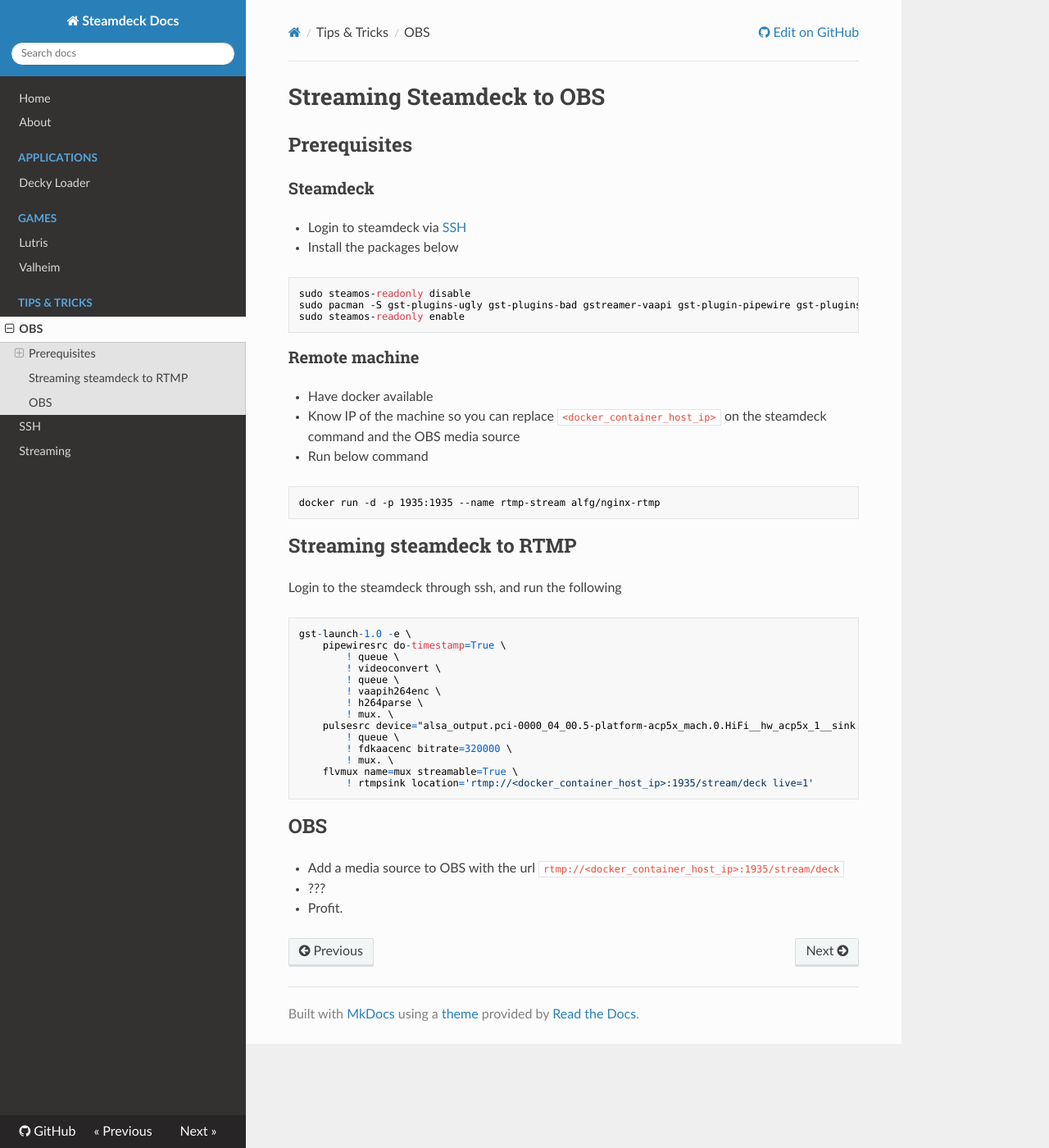
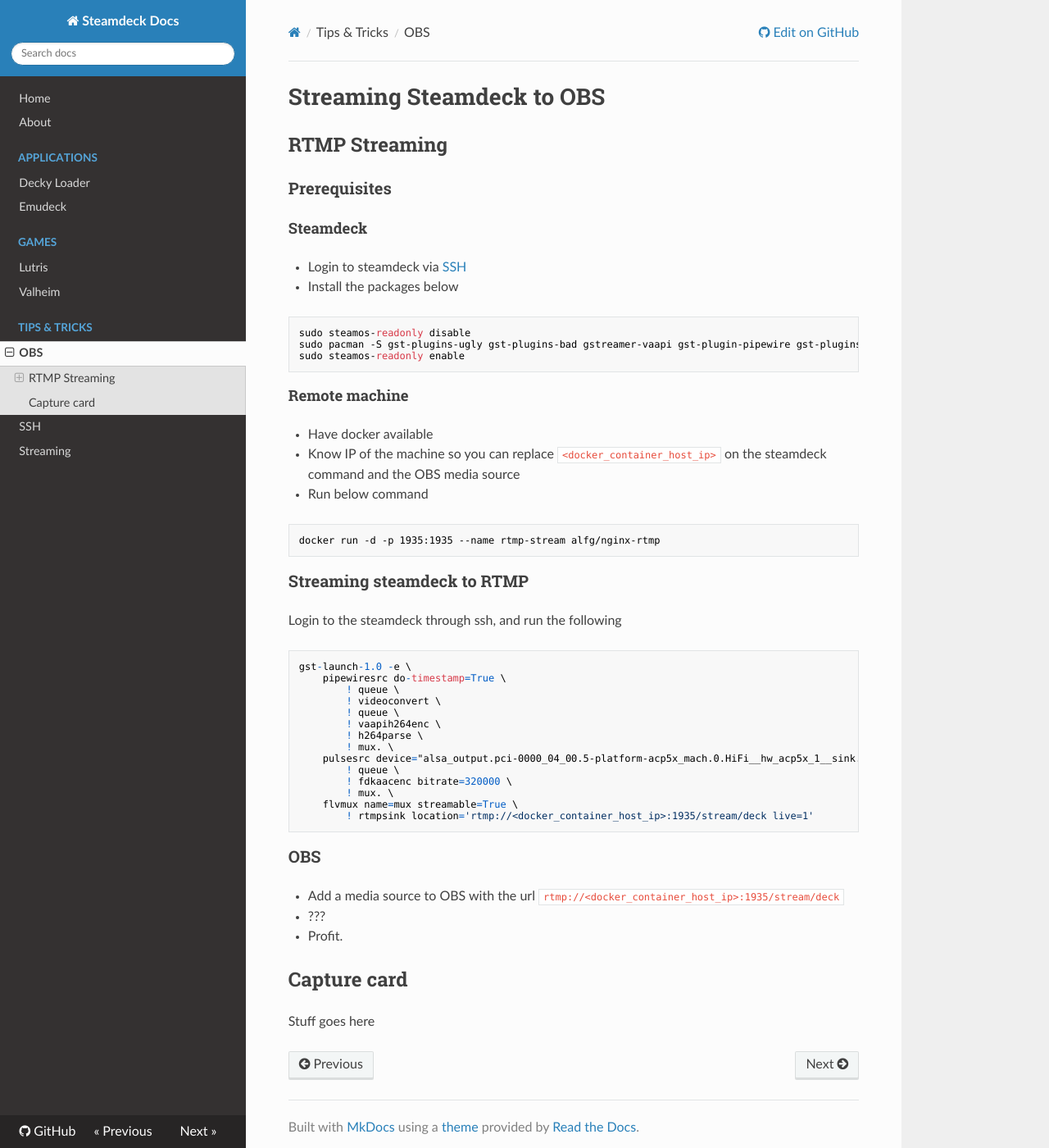
Before and after one commit to webits-labs/steamdeckdocs, an MkDocs documentation site: the page built from docs/tipsandtricks/obs.md, in a window 1280 px wide and 1400 px high. Shown: the whole window at 82% size. Built offline with MkDocs 1.6.1, drawn with Linux system fonts in a browser that asks for light colours; nearby versions of some CDN libraries.

Commit message:
Updated docs

````diff
--- a/docs/tipsandtricks/obs.md
+++ b/docs/tipsandtricks/obs.md
@@ -1,8 +1,10 @@
 # Streaming Steamdeck to OBS
 
-## Prerequisites
+## RTMP Streaming
 
-### Steamdeck
+### Prerequisites
+
+#### Steamdeck
 
 - Login to steamdeck via [SSH](ssh.md)
 - Install the packages below
@@ -13,7 +15,7 @@ sudo pacman -S gst-plugins-ugly gst-plugins-bad gstreamer-vaapi gst-plugin-pipew
 sudo steamos-readonly enable
 ```
 
-### Remote machine
+#### Remote machine
 
 - Have docker available
 - Know IP of the machine so you can replace `<docker_container_host_ip>` on the steamdeck command and the OBS media source
@@ -23,7 +25,7 @@ sudo steamos-readonly enable
 docker run -d -p 1935:1935 --name rtmp-stream alfg/nginx-rtmp
 ```
 
-## Streaming steamdeck to RTMP
+### Streaming steamdeck to RTMP
 
 Login to the steamdeck through ssh, and run the following
 
@@ -44,8 +46,12 @@ gst-launch-1.0 -e \
         ! rtmpsink location='rtmp://<docker_container_host_ip>:1935/stream/deck live=1'
 ```
 
-## OBS
+### OBS
 
 - Add a media source to OBS with the url `rtmp://<docker_container_host_ip>:1935/stream/deck`
 - ???
 - Profit.
+
+## Capture card
+
+Stuff goes here
--- a/mkdocs.yml
+++ b/mkdocs.yml
@@ -5,6 +5,7 @@ nav:
   - About: about.md
   - Applications:
     - Decky Loader: applications/deckyloader.md
+    - Emudeck: applications/emudeck.md
   - Games:
     - Lutris: games/lutris.md
     - Valheim: games/valheim.md
````
Also changed, not shown: docs/applications/emudeck.md (added, +3 -0 lines), docs/index.md (+2 -0 lines).
